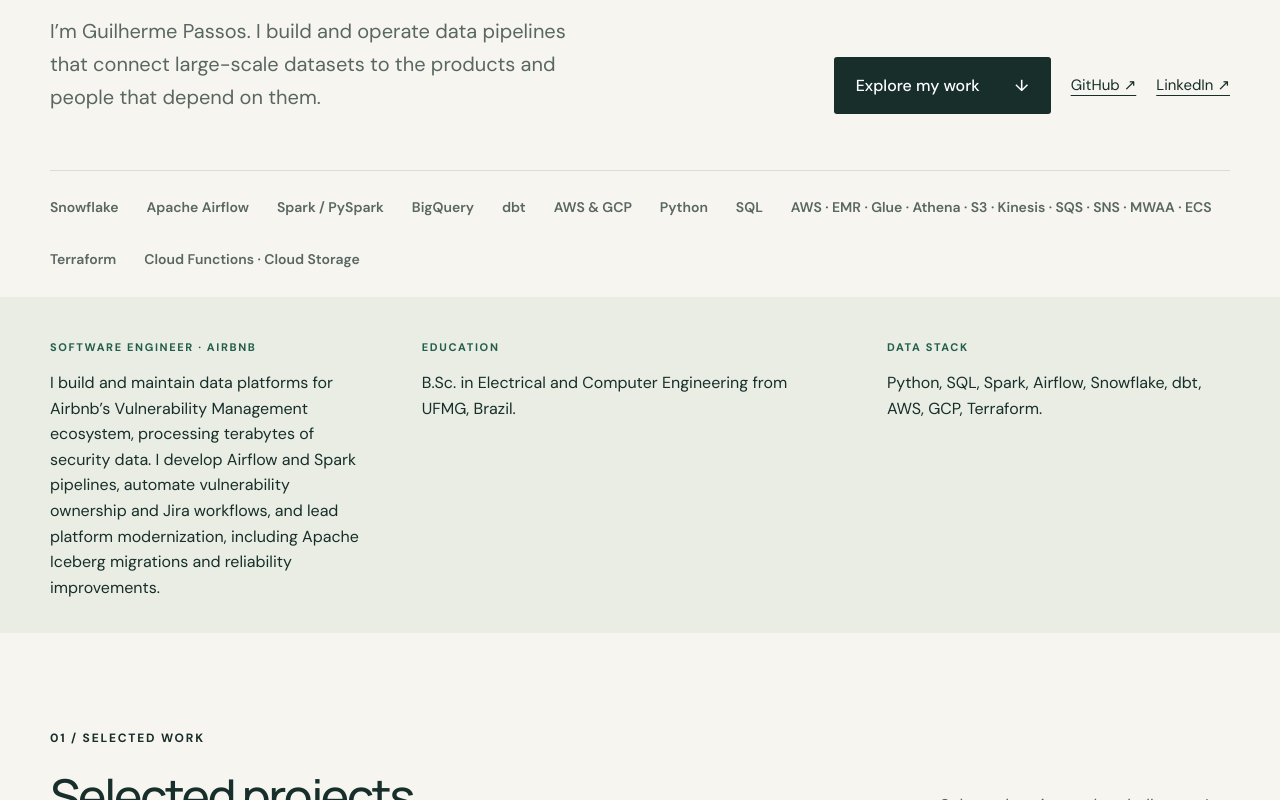
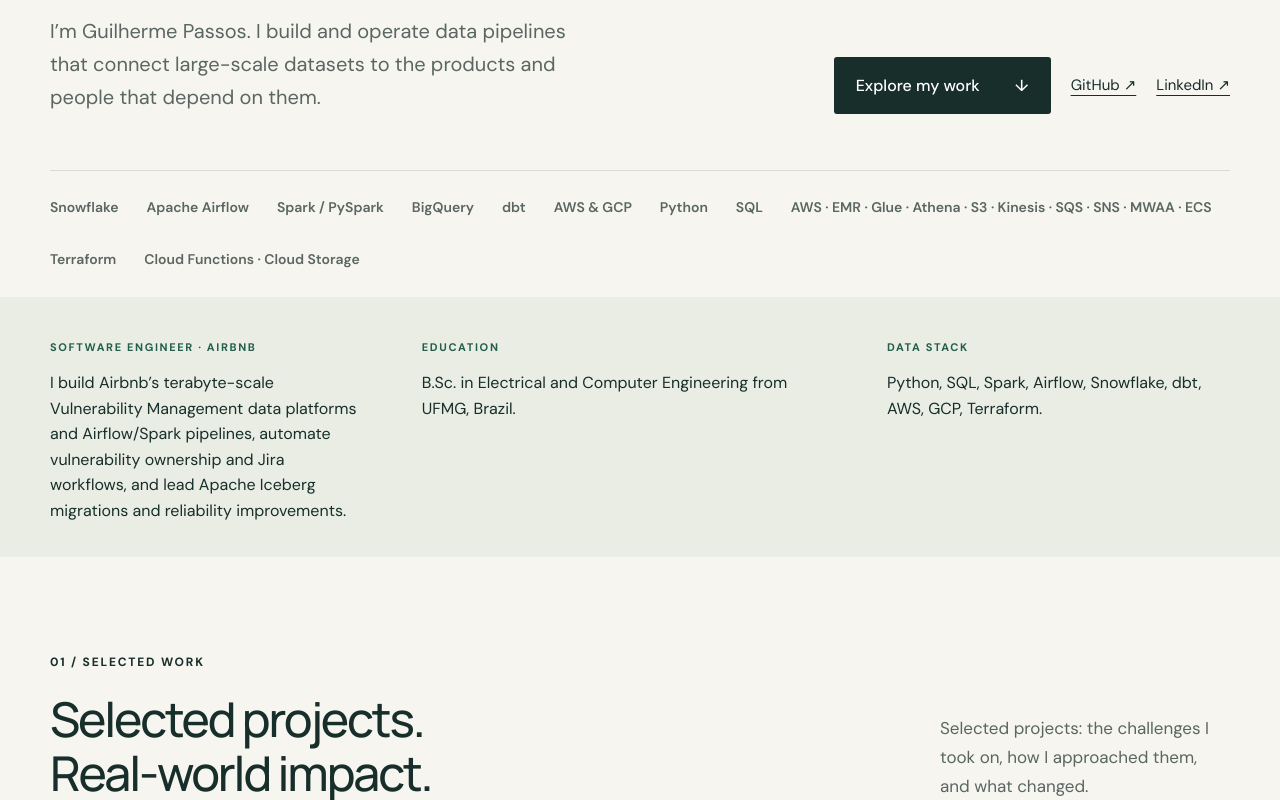
Before and after one commit to gpass0s/data-engineering-portfolio, a plain HTML site: page docs/index.html in a window 1280 px wide. Shown: the part 444-1244 px from the top of the page. Drawn offline with Linux system fonts and the light colour scheme.

Commit message:
Condense Airbnb bio to one sentence

```diff
--- a/docs/index.html
+++ b/docs/index.html
@@ -17,7 +17,7 @@
 <div class="hero-bottom"><p>I’m Guilherme Passos. I build and operate data pipelines that connect large-scale datasets to the products and people that depend on them.</p><div class="hero-links"><a class="button" href="#work">Explore my work <span>↓</span></a><a href="https://github.com/gpass0s">GitHub ↗</a><a href="https://linkedin.com/in/guilhermeepassos">LinkedIn ↗</a></div></div>
 <div class="expertise" aria-label="Core technologies"><span>Snowflake</span><span>Apache Airflow</span><span>Spark / PySpark</span><span>BigQuery</span><span>dbt</span><span>AWS &amp; GCP</span><span>Python</span><span>SQL</span><span>AWS · EMR · Glue · Athena · S3 · Kinesis · SQS · SNS · MWAA · ECS</span><span>Terraform</span><span>Cloud Functions · Cloud Storage</span></div>
 </section>
-<section class="intro-band"><div class="wrap intro-grid"><div><span class="eyebrow">SOFTWARE ENGINEER · AIRBNB</span><p>I build and maintain data platforms for Airbnb’s Vulnerability Management ecosystem, processing terabytes of security data. I develop Airflow and Spark pipelines, automate vulnerability ownership and Jira workflows, and lead platform modernization, including Apache Iceberg migrations and reliability improvements.</p></div><div><span class="eyebrow">EDUCATION</span><p>B.Sc. in Electrical and Computer Engineering from UFMG, Brazil.</p></div><div><span class="eyebrow">DATA STACK</span><p>Python, SQL, Spark, Airflow, Snowflake, dbt, AWS, GCP, Terraform.</p></div></div></section>
+<section class="intro-band"><div class="wrap intro-grid"><div><span class="eyebrow">SOFTWARE ENGINEER · AIRBNB</span><p>I build Airbnb’s terabyte-scale Vulnerability Management data platforms and Airflow/Spark pipelines, automate vulnerability ownership and Jira workflows, and lead Apache Iceberg migrations and reliability improvements.</p></div><div><span class="eyebrow">EDUCATION</span><p>B.Sc. in Electrical and Computer Engineering from UFMG, Brazil.</p></div><div><span class="eyebrow">DATA STACK</span><p>Python, SQL, Spark, Airflow, Snowflake, dbt, AWS, GCP, Terraform.</p></div></div></section>
 <section id="work" class="wrap section">
 <div class="section-heading"><div><span class="eyebrow">01 / SELECTED WORK</span><h2>Selected projects.<br>Real-world impact.</h2></div><p>Selected projects: the challenges I took on, how I approached them, and what changed.</p></div>
 <article class="case" id="inmarket">
```
